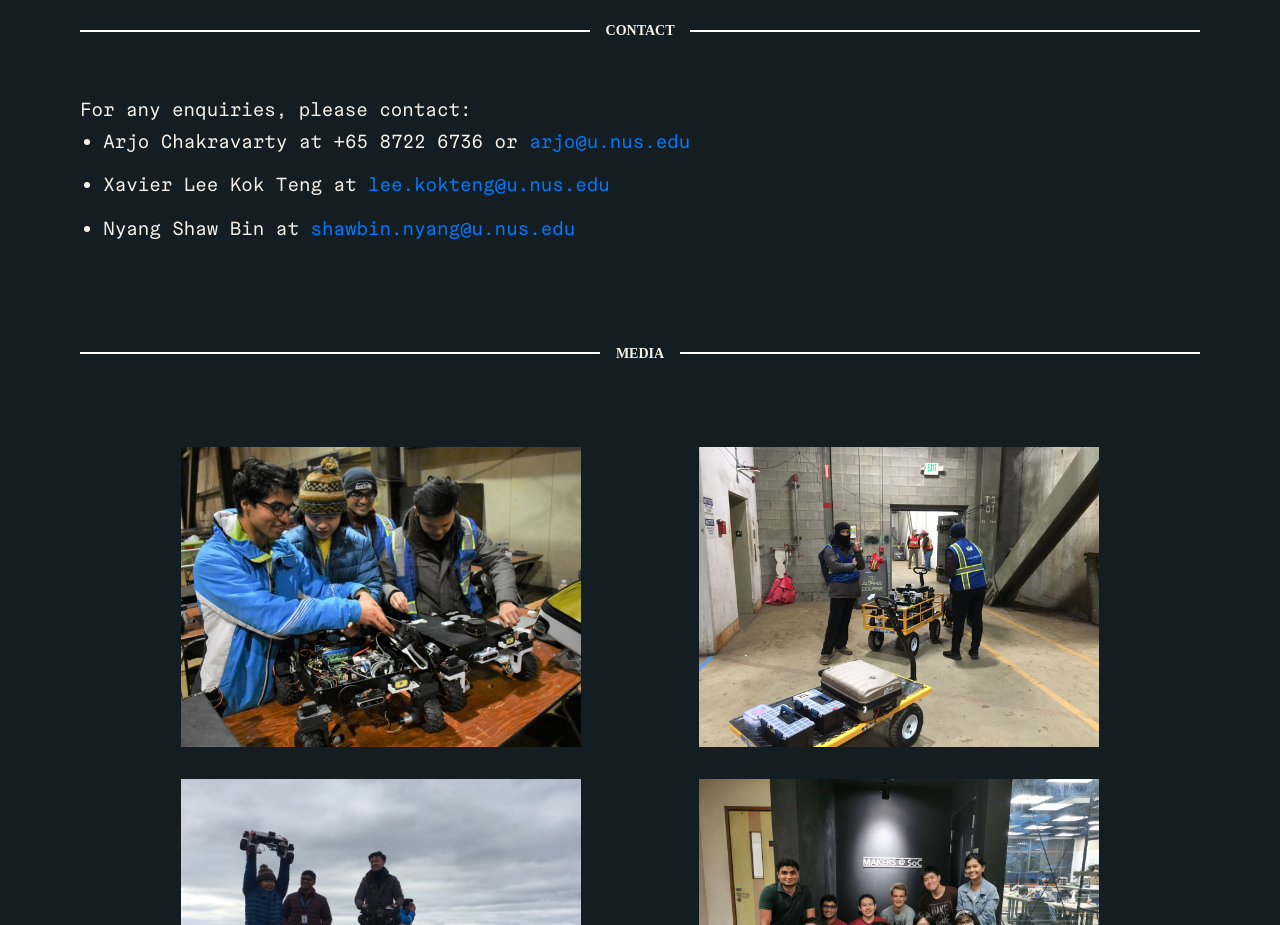
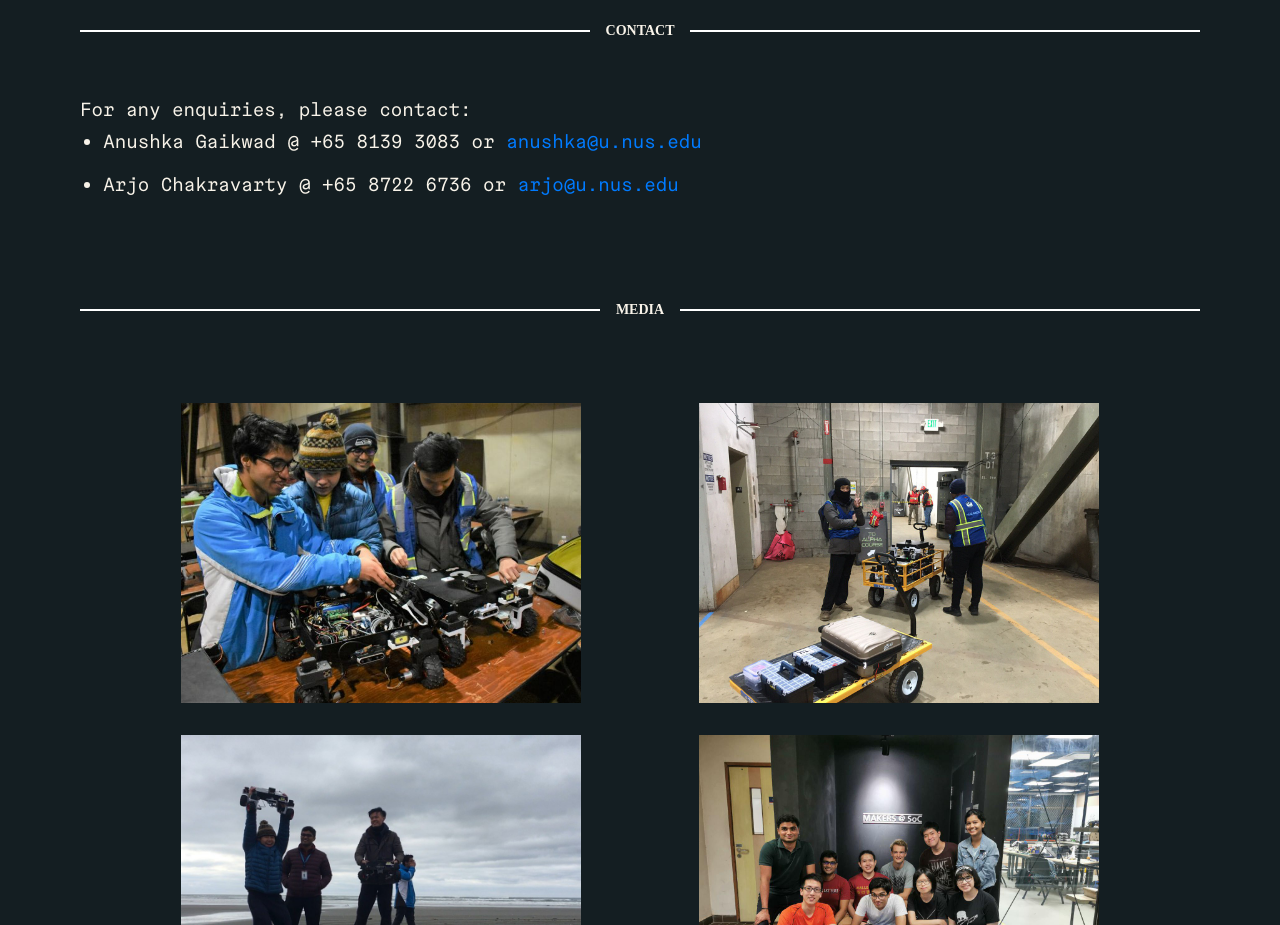
Before and after one commit to seds-sg/nusseds-webpage, a Gatsby site: page /darpa-subt in a window 1280 px wide. Shown: the part 1540-2465 px from the top of the page. Built offline with nearby package versions, Linux system fonts and the light colour scheme; Gatsby itself is replaced by a stand-in of ours; a web font is replaced by a local one.

Commit message:
Revert "Update contacts for Darpa"
This reverts commit f3b09928db6616f8f9c1c6c9387df625c788e91a.

```diff
--- a/src/pages/darpa-subt.js
+++ b/src/pages/darpa-subt.js
@@ -46,13 +46,10 @@ const DarpaPage = ({ data }) => (
 				<ul>
 					<li>
 						{" "}
-						Arjo Chakravarty at +65 8722 6736 or <a href="mailto:arjo@u.nus.edu">arjo@u.nus.edu</a>
+						Anushka Gaikwad @ +65 8139 3083 or <a href="mailto:anushka@u.nus.edu">anushka@u.nus.edu</a>
 					</li>
 					<li>
-						Xavier Lee Kok Teng at <a href="mailto:lee.kokteng@u.nus.edu">lee.kokteng@u.nus.edu</a>
-					</li>
-					<li>
-						Nyang Shaw Bin at <a href="mailto:shawbin.nyang@u.nus.edu">shawbin.nyang@u.nus.edu</a>
+						Arjo Chakravarty @ +65 8722 6736 or <a href="mailto:arjo@u.nus.edu">arjo@u.nus.edu</a>
 					</li>
 				</ul>
 				<br />
```
